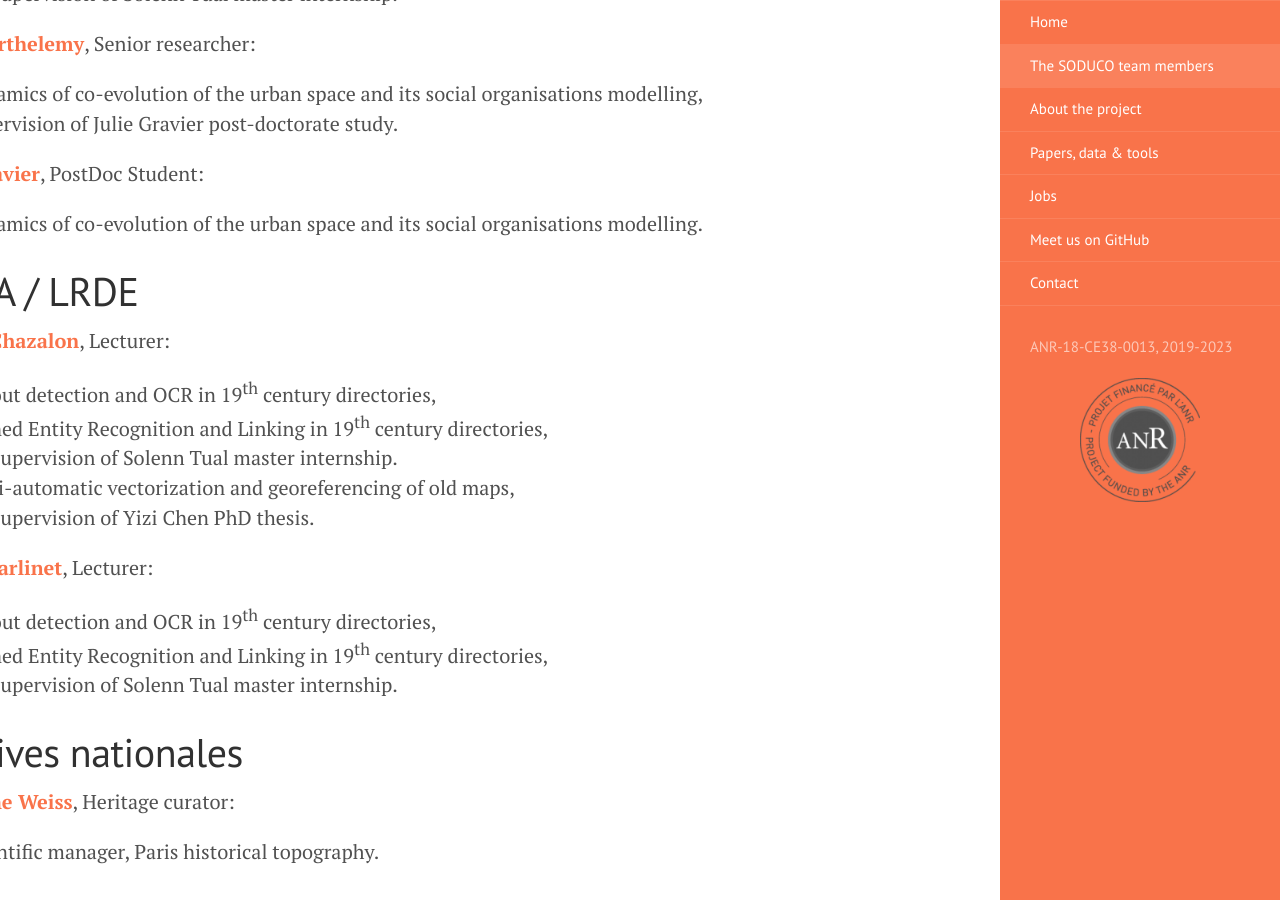
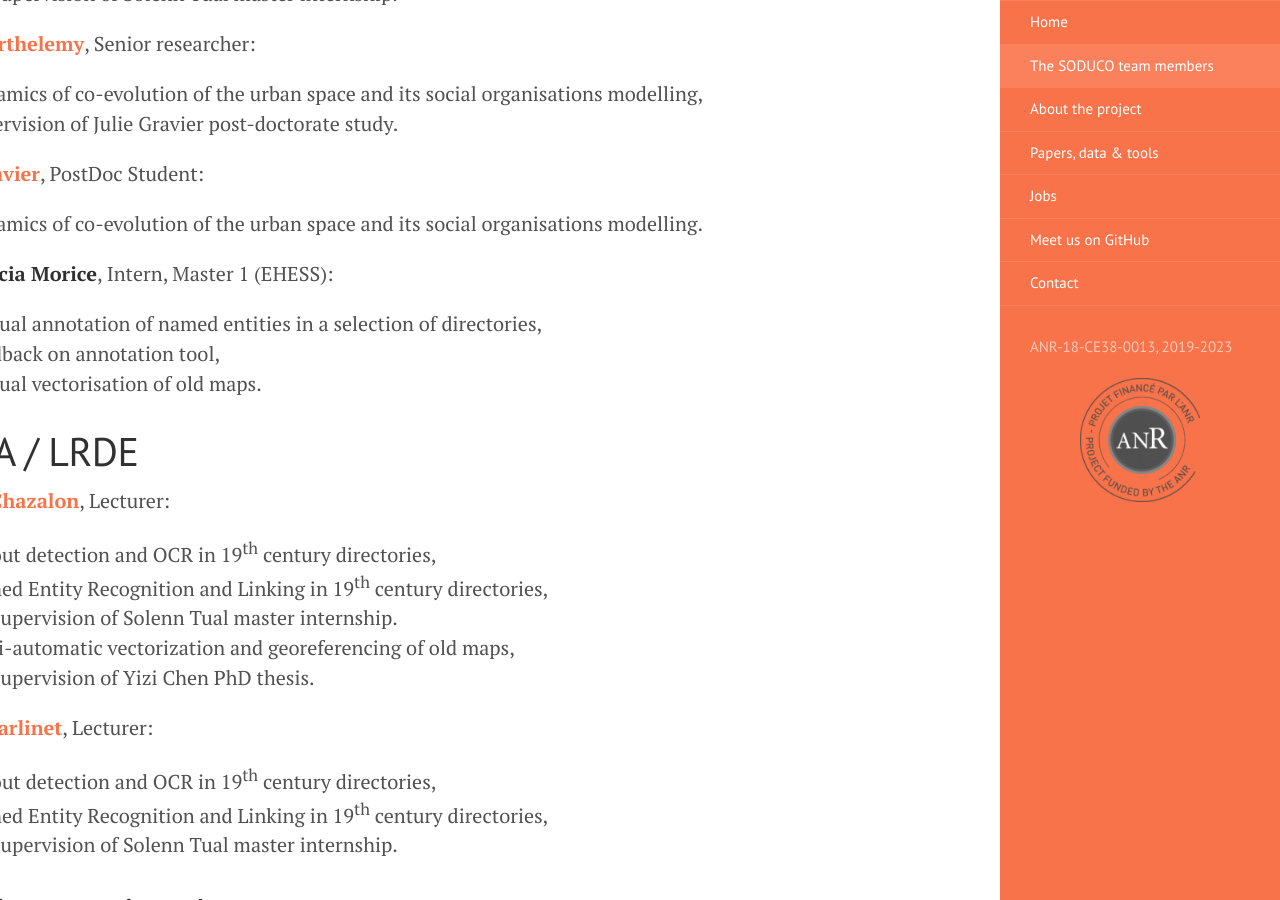
Before and after one commit to soduco/soduco.github.io, a Jekyll site: the page built from team.md, in a window 1280 px wide and 900 px high, scrolled down 2241 px. Built offline with Jekyll 4.4.1, drawn with Linux system fonts in a browser that asks for light colours; some of the changed text lies outside the part shown.

Commit message:
Update team.md
Added Laureencia

```diff
--- a/team.md
+++ b/team.md
@@ -36,10 +36,10 @@ rank: 2
 **[Charly Bernard](https://www.umr-lastig.fr/charly-bernard/)**, Engineer:
 *  Development of a Web application to collaboratively correct and validate the data extracted in the project.
 
-**[Melvin Hersent]**, Engineer:
+**Melvin Hersent**, Engineer:
 *  Development of the cataloguing Web application for archival records and digital data used and produced throughout the project.
 
-**[Solenn Tual]**, Intern, Master 2 IGAST (ENSG - univ. Eiffel):
+**Solenn Tual**, Intern, Master 2 IGAST (ENSG - univ. Eiffel):
 *  Named Entity Recognition and Linking in 19<sup>th</sup> century directories,
 *  Spatio-temporal graph creation and analysis.
 
@@ -69,6 +69,11 @@ rank: 2
 **[Julie Gravier](http://cams.ehess.fr/doctorants-et-post-doctorants/)**, PostDoc Student:
 * Dynamics of co-evolution of the urban space and its social organisations modelling.
 
+**Laureencia Morice**, Intern, Master 1 (EHESS):
+*  Manual annotation of named entities in a selection of directories,
+*  Feedback on annotation tool,
+*  Manual vectorisation of old maps.
+
 # EPITA / LRDE
 
 **[Joseph Chazalon](http://crh.ehess.fr/index.php?5206)**, Lecturer:
```
